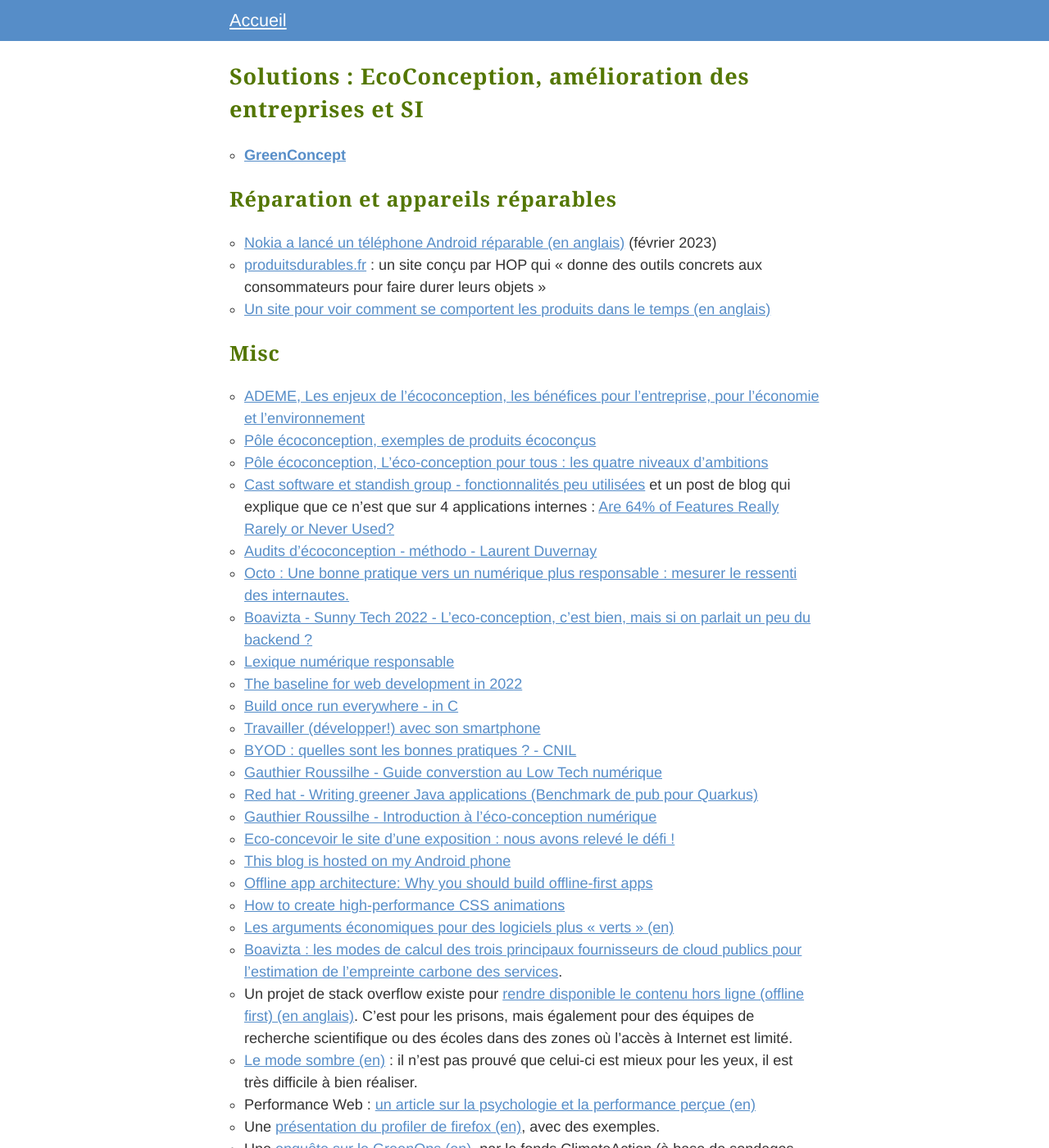
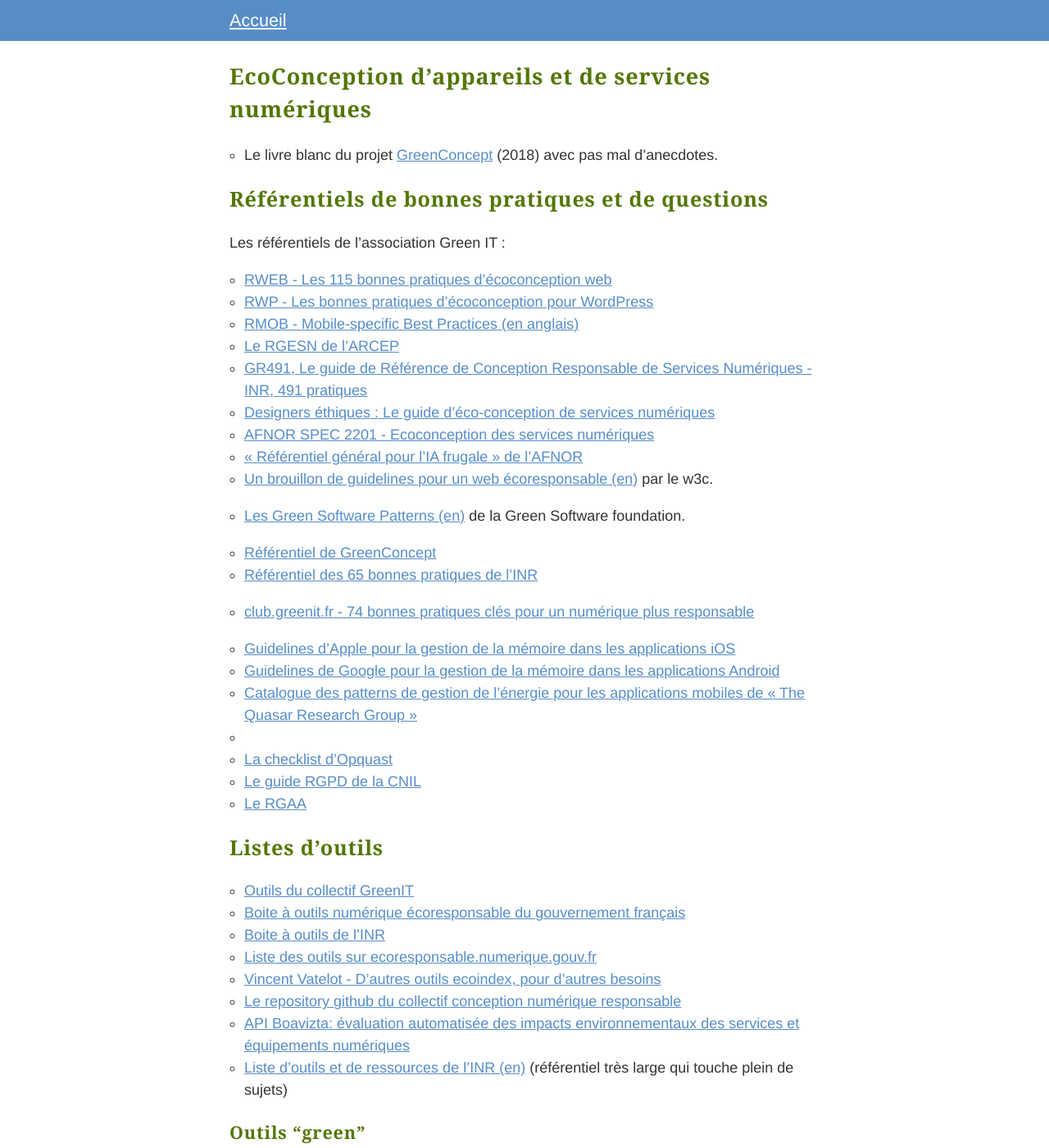
Before and after one commit to rlemaire/bookmarks-green-it, a Jekyll site: the page built from pages/ecoconception.markdown, in a window 1280 px wide and 1400 px high. Shown: the whole window at 82% size. Built offline with Jekyll 4.4.1, drawn with Linux system fonts in a browser that asks for light colours; some of the changed text lies outside the part shown.

Commit message:
Refacto page écoconception

```diff
--- a/pages/ecoconception.markdown
+++ b/pages/ecoconception.markdown
@@ -1,82 +1,38 @@
 ---
 layout: page
 ---
-# Solutions : EcoConception, amélioration des entreprises et SI
 
-- **[GreenConcept](http://www.greenconcept-innovation.fr/wp-content/uploads/2020/02/greenconcept_21022020.pdf)**
+# EcoConception d'appareils et de services numériques
 
-## Réparation et appareils réparables
-
-- [Nokia a lancé un téléphone Android réparable (en anglais)](https://www.theguardian.com/technology/2023/feb/25/nokia-launches-diy-repairable-budget-android-phone) (février 2023)
-- [produitsdurables.fr](https://www.produitsdurables.fr/) : un site conçu par HOP qui « donne des outils concrets aux consommateurs pour faire durer leurs objets »
-- [Un site pour voir comment se comportent les produits dans le temps (en anglais)](https://www.looria.com/reviews)
-
-
-## Misc
-
-- [ADEME, Les enjeux de l’écoconception, les bénéfices pour l’entreprise, pour l’économie et l’environnement](https://www.ademe.fr/entreprises-monde-agricole/organiser-demarche-environnementale/dossier/ecoconcevoir-produits/enjeux-lecoconception-benefices-lentreprise-leconomie-lenvironnement)
-- [Pôle écoconception, exemples de produits écoconçus](https://www.eco-conception.fr/static/exemple-de-produit-eco-concu.html)
-- [Pôle écoconception, L'éco-conception pour tous : les quatre niveaux d’ambitions](https://www.eco-conception.fr/static/leco-conception-pour-tous.html)
-- [Cast software et standish group - fonctionnalités peu utilisées](https://www.standishgroup.com/sample_research_files/Exceeding%20Value_Layout.pdf) et un post de blog qui explique que ce n'est que sur 4 applications internes : [Are 64% of Features Really Rarely or Never Used?](https://www.mountaingoatsoftware.com/blog/are-64-of-features-really-rarely-or-never-used/comments)
-- [Audits d’écoconception - méthodo - Laurent Duvernay](https://ldevernay.github.io/green/2020/05/19/methodo.html)
-- [Octo :  Une bonne pratique vers un numérique plus responsable : mesurer le ressenti des internautes.](https://blog.octo.com/une-bonne-pratique-vers-un-numerique-plus-responsable-mesurer-le-ressenti-des-internautes/)
-- [Boavizta - Sunny Tech 2022 - L'eco-conception, c'est bien, mais si on parlait un peu du backend ? ](https://www.youtube.com/watch?v=k39JWYVx_cI)
-- [Lexique numérique responsable](https://club.greenit.fr/doc/2018-05-ClubGreenIT-lexique-numerique_responsable-v1.8.3.pdf)
-- [The baseline for web development in 2022](https://engineering.linecorp.com/en/blog/the-baseline-for-web-development-in-2022/)
-- [Build once run everywhere - in C](https://justine.lol/cosmopolitan/index.html)
-- [Travailler (développer!) avec son smartphone](https://medium.com/@l4em/il-y-a-un-ordinateur-dans-votre-poche-4fcc0146ff11)
-- [BYOD : quelles sont les bonnes pratiques ? - CNIL](https://www.cnil.fr/fr/byod-quelles-sont-les-bonnes-pratiques)
-- [Gauthier Roussilhe - Guide converstion au Low Tech numérique](http://gauthierroussilhe.com/fr/posts/convert-low-tech)
-- [Red hat - Writing greener Java applications (Benchmark de pub pour Quarkus)](https://www.redhat.com/rhdc/managed-files/mi-greener-java-applications-detail-f32147pr-202211-en.pdf)
-- [Gauthier Roussilhe - Introduction à l'éco-conception numérique](https://gauthierroussilhe.com/book/ademe/INTROECNUM.html)
-- [Eco-concevoir le site d’une exposition : nous avons relevé le défi !](https://www.greenit.fr/2023/01/10/eco-concevoir-le-site-dune-exposition-nous-avons-releve-le-defi/)
-- [This blog is hosted on my Android phone](https://androidblog.a.pinggy.io/)
-- [Offline app architecture: Why you should build offline-first apps](https://www.techaheadcorp.com/blog/offline-app-architecture/)
-- [How to create high-performance CSS animations](https://web.dev/animations-guide/)
-- [Les arguments économiques pour des logiciels plus « verts » (en)](https://stateof.greensoftware.foundation/insights/green-software-business-case/)
-- [Boavizta : les modes de calcul des trois principaux fournisseurs de cloud publics pour l’estimation de l’empreinte carbone des services](https://boavizta.org/blog/calculettes-carbone-clouds-providers).
-- Un projet de stack overflow existe pour [rendre disponible le contenu hors ligne (offline first) (en anglais)](https://stackoverflow.blog/2022/10/20/introducing-the-overflow-offline-project/). C'est pour les prisons, mais également pour des équipes de recherche scientifique ou des écoles dans des zones où l’accès à Internet est limité.
-- [Le mode sombre (en)](https://www.nngroup.com/articles/dark-mode-users-issues/) : il n’est pas prouvé que celui-ci est mieux pour les yeux, il est très difficile à bien réaliser.
-- Performance Web : [un article sur la psychologie et la performance perçue (en)](https://www.speedcurve.com/blog/psychology-site-speed/)
-- Une [présentation du profiler de firefox (en)](https://fosdem.org/2024/schedule/event/fosdem-2024-2716-firefox-power-profiling-a-powerful-visualization-of-web-sustainability/), avec des exemples.
-- Une [enquête sur le GreenOps (en)](https://climateaction.tech/blog/sustainability-kpi-greenops-survey-results/), par le fonds ClimateAction (à base de sondages avec 2 680 répondants) confirme que se focaliser sur les aspects "durables" permet de faire des économies.
-- Sur le blog Zenika : [Sondage: Comment l’écoconception de services numériques est-elle déployée chez nos clients ?](https://blog.zenika.com/2024/12/03/sondage-comment-lecoconception-de-services-numeriques-est-elle-deployee-chez-nos-clients/)
-- Sur le blog Zenika : [Quels gains chiffrés attendre de l’écoconception ?](https://blog.zenika.com/2024/12/03/quels-gains-chiffres-attendre-de-lecoconception/).
-
-## Gestion des images
-
-- [Greenspector - Quel format d’image choisir pour réduire sa consommation d’énergie et son impact environnemental ?](https://greenspector.com/fr/quel-format-dimage-choisir-pour-reduire-sa-consommation-denergie-et-son-impact-environnemental/)
-- [Addy Osmani - Using Modern Image Formats: AVIF And WebP](https://www.smashing
-ine.com/2021/09/modern-image-formats-avif-webp/)
-- [Maximally optimizing image loading for the web](https://www.industrialempathy.com/posts/image-optimizations/)
-- [CSS Tricks - A Guide to the Responsive Images Syntax in HTML](https://css-tricks.com/a-guide-to-the-responsive-images-syntax-in-html/)
-- [web.dec (Google) - Optimize your images](https://web.dev/fast/#optimize-your-images)
-
+- Le livre blanc du projet [GreenConcept](http://www.greenconcept-innovation.fr/wp-content/uploads/2020/02/greenconcept_21022020.pdf) (2018) avec pas mal d'anecdotes.
 
 ## Référentiels de bonnes pratiques et de questions
 
-- **[Les 115 bonnes pratiques du collectif numérique responsable](https://collectif.greenit.fr/ecoconception-web/)**
-- **[GR491, Le guide de Référence de Conception Responsable de Services Numériques - INR, 491 pratiques](https://gr491.isit-europe.org)**
-- [ecoresponsable.numerique.gouv.fr : Référentiel général d'écoconception de services numériques (RGESN)](https://ecoresponsable.numerique.gouv.fr/publications/referentiel-general-ecoconception/)
-- [ecoresponsable.numerique.gouv.fr : Guide de bonnes pratiques numérique responsable pour les organisations](https://ecoresponsable.numerique.gouv.fr/publications/bonnes-pratiques/)
+Les référentiels de l'association Green IT :
+- [RWEB - Les 115 bonnes pratiques d'écoconception web](https://github.com/cnumr/best-practices)
+- [RWP - Les bonnes pratiques d'écoconception pour WordPress](https://github.com/cnumr/best-practices-wordpress)
+- [RMOB - Mobile-specific Best Practices (en anglais)](https://github.com/cnumr/best-practices-mobile)
+- [Le RGESN de l'ARCEP](https://www.arcep.fr/mes-demarches-et-services/entreprises/fiches-pratiques/referentiel-general-ecoconception-services-numeriques.html)
+- [GR491, Le guide de Référence de Conception Responsable de Services Numériques - INR, 491 pratiques](https://gr491.isit-europe.org)
+- [Designers éthiques : Le guide d’éco-conception de services numériques](https://eco-conception.designersethiques.org/guide/)
+- [AFNOR SPEC 2201 - Ecoconception des services numériques](https://www.boutique.afnor.org/fr-fr/norme/afnor-spec-2201/ecoconception-des-services-numeriques/fa203506/323315)
+- [« Référentiel général pour l'IA frugale » de l'AFNOR](https://www.boutique.afnor.org/fr-fr/norme/afnor-spec-2314/referentiel-general-pour-lia-frugale-mesurer-et-reduire-limpact-environneme/fa208976/421140)
+- [Un brouillon de guidelines pour un web écoresponsable (en)](https://w3c.github.io/sustyweb/glance.html#abstract) par le w3c.
+- [Les Green Software Patterns (en)](https://patterns.greensoftware.foundation/) de la Green Software foundation.
+
 - [Référentiel de GreenConcept](http://www.greenconcept-innovation.fr/wp-content/uploads/2020/02/greenconcept_21022020.pdf)
 - [Référentiel des 65 bonnes pratiques de l’INR](https://institutnr.org/wp-content/uploads/2020/06/2020-v3-65-bonnes-pratiques-greenit.pdf)
-- [ADEME - Guide de questionnement pour le développement de services numériques](https://librairie.ademe.fr/dechets-economie-circulaire/4739-guide-de-questionnement-pour-le-developpement-de-services-numeriques.html)
 - [club.greenit.fr - 74 bonnes pratiques clés pour un numérique plus responsable](https://club.greenit.fr/doc/2022-06-GREENIT-Referentiel_maturite-v3.pdf)
-- [AFNOR SPEC 2201 - Ecoconception des services numériques](https://www.boutique.afnor.org/fr-fr/norme/afnor-spec-2201/ecoconception-des-services-numeriques/fa203506/323315)
-- [Designers éthiques : Le guide d’éco-conception de services numériques](https://eco-conception.designersethiques.org/guide/)
+
 - [Guidelines d’Apple pour la gestion de la mémoire dans les applications iOS](https://developer.apple.com/library/archive/documentation/Performance/Conceptual/EnergyGuide-iOS/index.html)
 - [Guidelines de Google pour la gestion de la mémoire dans les applications Android](https://developer.android.com/training/connectivity)
 - [Catalogue des patterns de gestion de l’énergie pour les applications mobiles de « The Quasar Research Group »](https://tqrg.github.io/energy-patterns/#/)
+-
 - [La checklist d’Opquast](https://checklists.opquast.com/fr/assurance-qualite-web/)
 - [Le guide RGPD de la CNIL](https://lincnil.github.io/Guide-RGPD-du-developpeur/)
 - [Le RGAA](https://www.numerique.gouv.fr/publications/rgaa-accessibilite/)
-- [un brouillon de guidelines pour un web écoresponsable (en)](https://w3c.github.io/sustyweb/glance.html#abstract) par le w3c.
-- **[Le RGESN de l'ARCEP](https://www.arcep.fr/mes-demarches-et-services/entreprises/fiches-pratiques/referentiel-general-ecoconception-services-numeriques.html)**
-- [« référentiel général pour l'IA frugale » de l'AFNOR](https://www.boutique.afnor.org/fr-fr/norme/afnor-spec-2314/referentiel-general-pour-lia-frugale-mesurer-et-reduire-limpact-environneme/fa208976/421140)
 
-
-## Outils (listes)
+## Listes d'outils
 
 - [Outils du collectif GreenIT](https://collectif.greenit.fr/outils.html)
 - [Boite à outils numérique écoresponsable du gouvernement français](https://ecoresponsable.numerique.gouv.fr/publications/boite-outils/)
@@ -112,22 +70,10 @@ Voir le fichier [outils](./outils)
 
 ## Exemples
 
-### Versions light de site connus
-
-Exemples de web frugal : certains sites connus proposent des versions légères pour les appareils qui en ont besoin.
-
-- [Facebook](https://mbasic.facebook.com/)
-- [CNN](http://lite.cnn.com/en)
-- [Reddit](https://old.reddit.com/)
-- [OUI Léger](https://addons.mozilla.org/fr/firefox/addon/oui-light/) - Extension firefox pour rendre Oui.sncf plus léger.
-
-### Sites minimalistes
-
 Exemples de web frugal : ces sites qui ont toujours été minimalistes et efficaces.
 
-- **[How to Build a Low-tech Website? - LOW←TECH MAGAZINE](https://solar.lowtechmagazine.com/2018/09/how-to-build-a-lowtech-website/)** - Exemple de site minimaliste et déployé sur un seul serveur alimenté par un panneau solaire.
-  - [LOW←TECH MAGAZINE - How sustainable is a solar powered website ?](https://solar.lowtechmagazine.com/2020/01/how-sustainable-is-a-solar-powered-website.html) Après avoir produit un site « low tech » alimenté par un panneau solaire le magazine analyse la durabilité de cette méthode.
-  - [Rebuilding a solar website](https://solar.lowtechmagazine.com/2023/06/rebuilding-a-solar-powered-website/)
+- [GOV.UK](https://www.gov.uk/)
+
 - [Wikipédia](https://fr.wikipedia.org/wiki/Wikip%C3%A9dia:Accueil_principal)
 - [Craigslist](https://paris.craigslist.org/)
 - [Hacker News](https://news.ycombinator.com/)
@@ -144,13 +93,15 @@ Exemples de web frugal : ces sites qui ont toujours été minimalistes et effica
 - [50 exemples de sites internet basse consommation ](https://www.linkedin.com/pulse/48-exemples-de-sites-internet-basse-consommation-c%C3%A9dric-liardet/)
 - [Collection de sites minimalistes lowww.directory](https://www.lowww.directory/)
 - Une [liste de sites de moins de 10kb (en anglais)](https://10kbclub.com/)
-- [1.2.train](https://www.12train.com/), une alternative à SNCF Connect extrêmement sobre, maintenue par une seule personne. Voici [un post LInkedIn où il en parle](https://www.linkedin.com/posts/jeanbaptistemarie_voici-les-r%C3%A9ponses-aux-9-questions-indiscr%C3%A8tes-activity-7231643461781721089-DtPg/) 🚂
 
-### Site explicitement écoconçus / appliquant des principes
+Sites explicitement écoconçus / appliquant des principes :
 
-**- [Déclaration d'écoconception d'après GreenIT.fr](https://declaration.greenit.fr/) avec une liste d'exemples.**
+- [How to Build a Low-tech Website? - LOW←TECH MAGAZINE](https://solar.lowtechmagazine.com/2018/09/how-to-build-a-lowtech-website/) - Exemple de site minimaliste et déployé sur un seul serveur alimenté par un panneau solaire.
+  - [LOW←TECH MAGAZINE - How sustainable is a solar powered website ?](https://solar.lowtechmagazine.com/2020/01/how-sustainable-is-a-solar-powered-website.html) Après avoir produit un site « low tech » alimenté par un panneau solaire le magazine analyse la durabilité de cette méthode.
+  - [Rebuilding a solar website](https://solar.lowtechmagazine.com/2023/06/rebuilding-a-solar-powered-website/)
+-
+- [Déclaration d'écoconception d'après GreenIT.fr](https://declaration.greenit.fr/) avec une liste d'exemples.
 
-- [GOV.UK](https://www.gov.uk/)
 - [Dalkia, groupe EDF](https://www.dalkia.fr)
 - [EcoloGeek](https://www.ecologeek.fr/)
 - [It's on us](https://www.itsonus.fr/)
@@ -161,7 +112,48 @@ Exemples de web frugal : ces sites qui ont toujours été minimalistes et effica
 - [The low impact website](https://lowimpact.organicbasics.com/eur)
 - [Le Low-tech Lab](https://lowtechlab.org/fr)
 - [https://politiquesdescommuns.cc/](https://politiquesdescommuns.cc/)
-- [Celtique ? L'expo.](https://www.exposition-celtique.bzh/)
+- [Celtique ? L'expo.](https://www.exposition-celtique.bzh/) avec [cette page](https://www.greenit.fr/2023/01/10/eco-concevoir-le-site-dune-exposition-nous-avons-releve-le-defi/) qui raconte la genèse.
 - [Telecoop](https://telecoop.fr/blog/ecoconception-de-notre-site-web).
 - E-Commerce : [boutique natali](https://www.boutique-natali.com/)
-- Vitrine de restaurant : [Le vaisseau](https://www.restaurant-vaisseau.com/)
+
+
+## Réparation et appareils réparables
+
+- [Nokia a lancé un téléphone Android réparable (en anglais)](https://www.theguardian.com/technology/2023/feb/25/nokia-launches-diy-repairable-budget-android-phone) (février 2023)
+- [produitsdurables.fr](https://www.produitsdurables.fr/) : un site conçu par HOP qui « donne des outils concrets aux consommateurs pour faire durer leurs objets »
+- [Un site pour voir comment se comportent les produits dans le temps (en anglais)](https://www.looria.com/reviews)
+
+## Arguments
+- [ADEME, Les enjeux de l’écoconception, les bénéfices pour l’entreprise, pour l’économie et l’environnement](https://www.ademe.fr/entreprises-monde-agricole/organiser-demarche-environnementale/dossier/ecoconcevoir-produits/enjeux-lecoconception-benefices-lentreprise-leconomie-lenvironnement)
+- [Les arguments économiques pour des logiciels plus « verts » (en)](https://stateof.greensoftware.foundation/insights/green-software-business-case/)
+- Sur le blog Zenika : [Quels gains chiffrés attendre de l’écoconception ?](https://blog.zenika.com/2024/12/03/quels-gains-chiffres-attendre-de-lecoconception/).
+
+## Anecdotes : minimalisme, offline first
+
+- [Travailler (développer!) avec son smartphone](https://medium.com/@l4em/il-y-a-un-ordinateur-dans-votre-poche-4fcc0146ff11)
+- [Build once run everywhere - in C](https://justine.lol/cosmopolitan/index.html)
+- [This blog is hosted on my Android phone](https://androidblog.a.pinggy.io/)
+- [Offline app architecture: Why you should build offline-first apps](https://www.techaheadcorp.com/blog/offline-app-architecture/)
+
+## Méthodologie
+
+- [Pôle écoconception, L'éco-conception pour tous : les quatre niveaux d’ambitions](https://www.eco-conception.fr/static/leco-conception-pour-tous.html)
+- [Cast software et standish group - fonctionnalités peu utilisées](https://www.standishgroup.com/sample_research_files/Exceeding%20Value_Layout.pdf) et un post de blog qui explique que ce n'est que sur 4 applications internes : [Are 64% of Features Really Rarely or Never Used?](https://www.mountaingoatsoftware.com/blog/are-64-of-features-really-rarely-or-never-used/comments)
+- [Audits d’écoconception - méthodo - Laurent Duvernay](https://ldevernay.github.io/green/2020/05/19/methodo.html)
+- [BYOD : quelles sont les bonnes pratiques ? - CNIL](https://www.cnil.fr/fr/byod-quelles-sont-les-bonnes-pratiques)
+- [Gauthier Roussilhe - Guide converstion au Low Tech numérique](http://gauthierroussilhe.com/fr/posts/convert-low-tech)
+- [Gauthier Roussilhe - Introduction à l'éco-conception numérique](https://gauthierroussilhe.com/book/ademe/INTROECNUM.html)
+
+
+## Gestion des images
+
+- [Greenspector - Quel format d’image choisir pour réduire sa consommation d’énergie et son impact environnemental ?](https://greenspector.com/fr/quel-format-dimage-choisir-pour-reduire-sa-consommation-denergie-et-son-impact-environnemental/)
+- [Addy Osmani - Using Modern Image Formats: AVIF And WebP](https://www.smashingine.com/2021/09/modern-image-formats-avif-webp/)
+- [Maximally optimizing image loading for the web](https://www.industrialempathy.com/posts/image-optimizations/)
+- [CSS Tricks - A Guide to the Responsive Images Syntax in HTML](https://css-tricks.com/a-guide-to-the-responsive-images-syntax-in-html/)
+- [web.dec (Google) - Optimize your images](https://web.dev/fast/#optimize-your-images)
+
+## Misc
+- [Le mode sombre (en)](https://www.nngroup.com/articles/dark-mode-users-issues/) : il n’est pas prouvé que celui-ci est mieux pour les yeux, il est très difficile à bien réaliser.
+- Performance Web : [un article sur la psychologie et la performance perçue (en)](https://www.speedcurve.com/blog/psychology-site-speed/)
+- Une [enquête sur le GreenOps (en)](https://climateaction.tech/blog/sustainability-kpi-greenops-survey-results/), par le fonds ClimateAction (à base de sondages avec 2 680 répondants) confirme que se focaliser sur les aspects "durables" permet de faire des économies.
```
Also changed, not shown: other parts of pages/ecoconception.markdown (+9 -4 lines).
